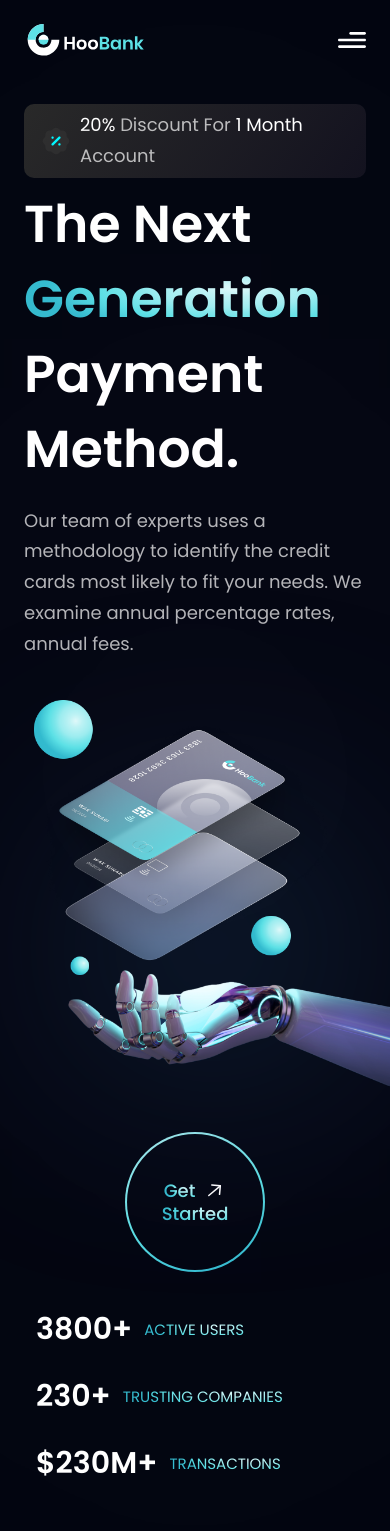
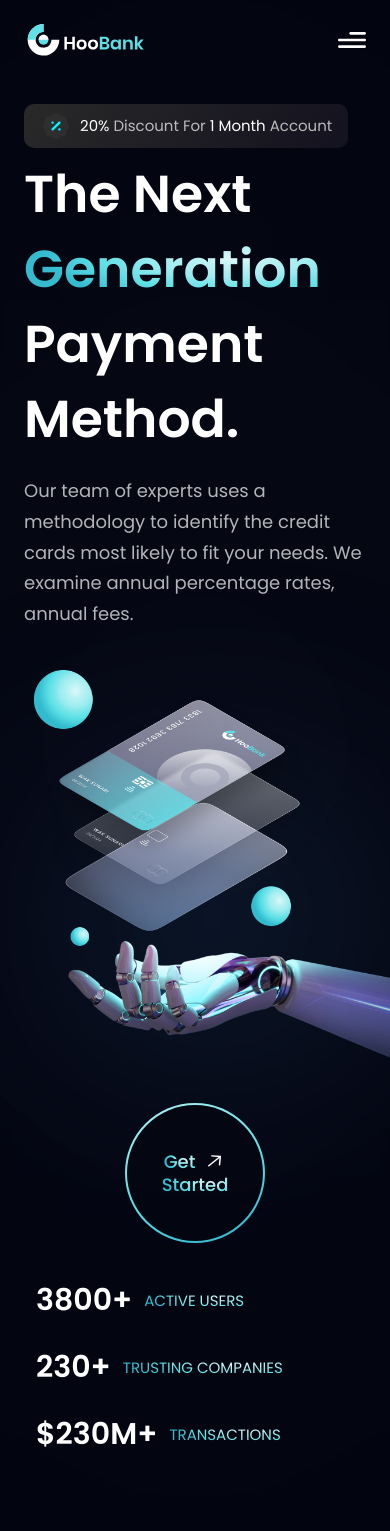
Before and after one commit to rva-mike/bank-modern-app, a React (Vite) app: page / in a window 390 px wide. Shown: the top 1531 px of the page. Built offline with nearby package versions, Linux system fonts and the light colour scheme.

Commit message:
Hero discount xs mobile text change, was {styles.paragraph} (text-[18px])

```diff
--- a/index.html
+++ b/index.html
@@ -1,13 +1,17 @@
 <!DOCTYPE html>
 <html lang="en">
+
 <head>
   <meta charset="UTF-8" />
   <link rel="icon" type="image/svg+xml" href="./src/assets/hoo-bank-favicon.png" />
   <meta name="viewport" content="width=device-width, initial-scale=1.0" />
   <title>HooBank - Modern Banking</title>
+  <link rel="stylesheet" href="https://cdnjs.cloudflare.com/ajax/libs/animate.css/4.1.1/animate.min.css" />
 </head>
+
 <body>
   <div id="root"></div>
   <script type="module" src="/src/main.jsx"></script>
 </body>
+
 </html>
--- a/src/components/GetStarted.jsx
+++ b/src/components/GetStarted.jsx
@@ -2,7 +2,7 @@ import styles from "../style"
 import { arrowUp } from "../assets"
 
 const GetStarted = () => (
-  <div className={`${styles.flexCenter} w-[140px] h-[140px] rounded-full bg-blue-gradient p-[2px] cursor-pointer`}>
+  <div className={`${styles.flexCenter} animate__animated animate__pulse w-[140px] h-[140px] rounded-full bg-blue-gradient p-[2px] cursor-pointer`}>
     <div className={`${styles.flexCenter} flex-col bg-primary w-[100%] h-[100%] rounded-full`}>
       <div className={`${styles.flexStart} flex-row`}>
         <p className="font-poppins font-medium text-[18px] leading-[23px] mr-2">
--- a/src/components/Hero.jsx
+++ b/src/components/Hero.jsx
@@ -7,7 +7,7 @@ const Hero = () => (
     <div className={`flex-1 ${styles.flexStart} flex-col xl:px-0 sm:px-16 px-6`}>
       <div className="flex flex-row items-center py-[6px] px-4 bg-discount-gradient rounded-[10px] mb-2">
         <img src={discount} alt="discount" className="w-[32px] h-[32px]" />
-        <p className={`${styles.paragraph} ml-2`}>
+        <p className={`font-poppins font-normal text-dimWhite xs:text-[18px] text-[15px] leading-[30.8px] ml-2`}>
           <span className="text-white">20%</span> Discount For {" "}
           <span className="text-white">1 Month</span> Account
         </p>
--- a/src/index.css
+++ b/src/index.css
@@ -36,6 +36,11 @@ nav a {
 }
 /* nav underline effect */
 
+
+/* .animate__animated.animate__pulse {
+  --animate-duration: 2s;
+  animation-iteration-count: infinite;
+} */
 
 .text-gradient {
   background: radial-gradient(
```
Lines whose indentation alone changed are shown as unchanged.
